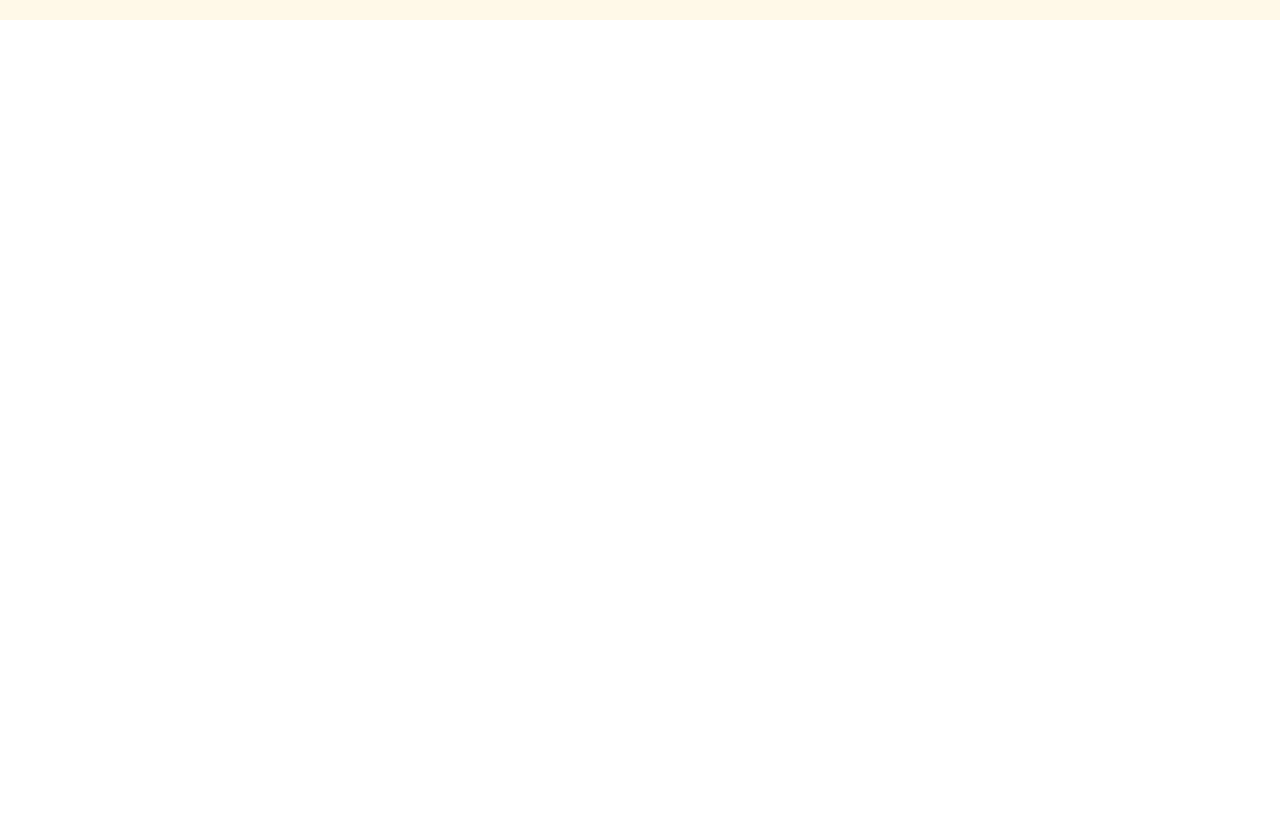
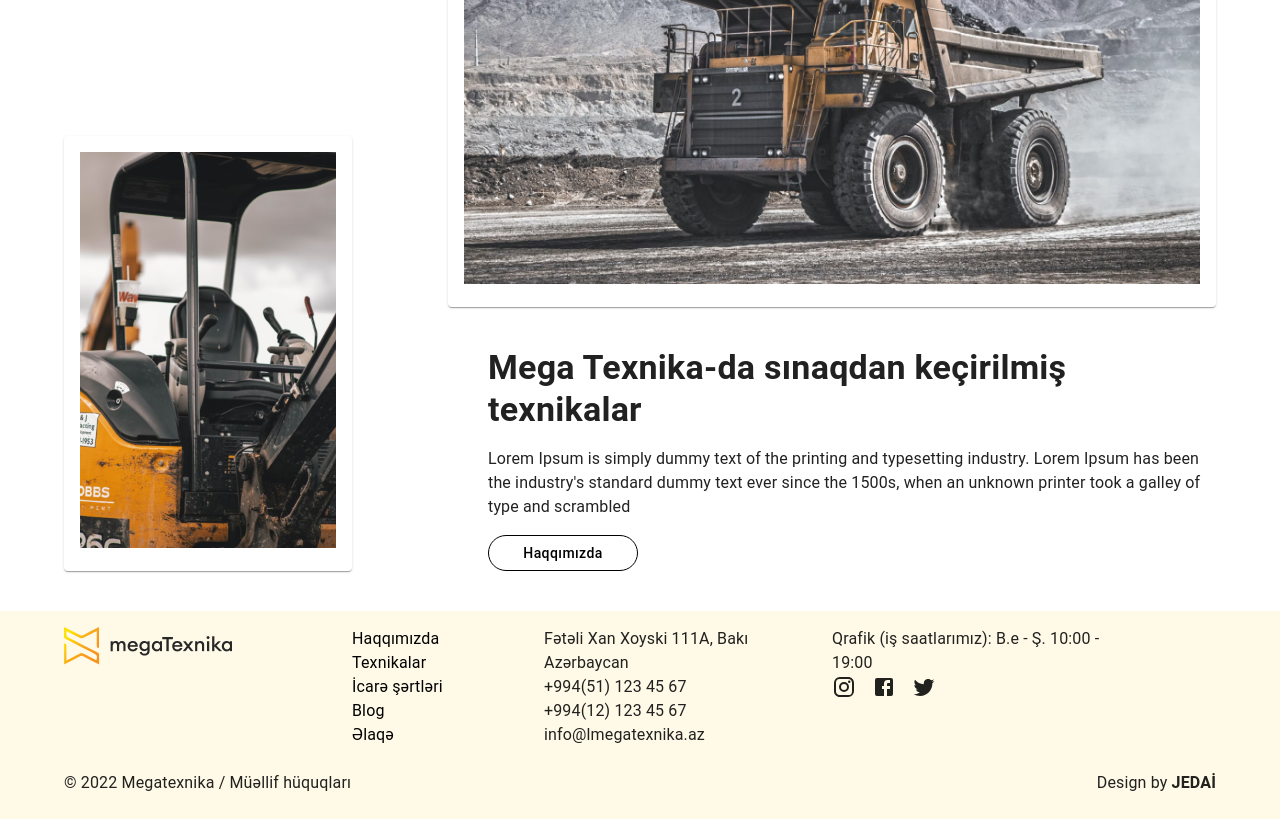
Before and after one commit to Ali-GreenHeart/fe12-mega-texnika, a React (Vite) app: page / in a window 1280 px wide. Shown: the part 1500-2319 px from the top of the page. Before the commit the page ends 1520 px from the top, so only its background shows below. Built offline with nearby package versions, Linux system fonts and the light colour scheme.

Commit message:
add PaperImg compo, new section

```diff
--- /dev/null
+++ b/src/components/PaperImg/index.jsx
@@ -0,0 +1,14 @@
+import { Paper } from "@mui/material"
+
+const PaperImg = ({ src }) => {
+    return (
+        <Paper sx={{ p: 2 }}>
+            <img
+                style={{ width: '100%' }}
+                src={src}
+                alt="eskavator"
+            />
+        </Paper>
+    )
+}
+export default PaperImg
--- a/src/pages/Home/index.jsx
+++ b/src/pages/Home/index.jsx
@@ -1,9 +1,12 @@
-import { Button, Container, Grid, Paper, Typography } from "@mui/material"
+import { Box, Button, Container, Grid, Paper, Typography } from "@mui/material"
 import PageContainer from "../../components/PageContainer"
 import ekskavator from "../../assets/ekskavator_1.png"
 import ekskavator_yukleyici from "../../assets/ekskavator_yukleyici.png"
 import eskavator from "../../assets/eskavator.png"
+import forklift from "../../assets/forklift.png"
+import belas from "../../assets/belas.png"
 import CategoryCard from "../../components/CategoryCard"
+import PaperImg from "../../components/PaperImg"
 
 const texnikalar = [
     {
@@ -59,13 +62,7 @@ const Home = () => {
                         <Button variant="outlined">Ətraflı</Button>
                     </Grid>
                     <Grid item xs={12} md={6}>
-                        <Paper sx={{ p: 2 }}>
-                            <img
-                                style={{ width: '100%' }}
-                                src={ekskavator}
-                                alt="eskavator"
-                            />
-                        </Paper>
+                        <PaperImg src={ekskavator} />
                     </Grid>
                 </Grid>
                 <Typography my={2} variant="h6" fontWeight="bold">Kateqoriyalar</Typography>
@@ -81,6 +78,19 @@ const Home = () => {
                         })
                     }
                 </Grid>
+                <Grid container alignItems="flex-end" justifyContent="space-between">
+                    <Grid item md={4} lg={3} sx={{ display: { xs: 'none', md: 'block' } }}>
+                        <PaperImg src={forklift} />
+                    </Grid>
+                    <Grid item xs={12} md={7} lg={8} >
+                        <PaperImg src={belas} />
+                        <Box pl={5} pt={5} >
+                            <Typography variant="h4" fontWeight="bold">Mega Texnika-da sınaqdan keçirilmiş texnikalar</Typography>
+                            <Typography my={2}>Lorem Ipsum is simply dummy text of the printing and typesetting industry. Lorem Ipsum has been the industry's standard dummy text ever since the 1500s, when an unknown printer took a galley of type and scrambled</Typography>
+                            <Button variant="outlined">Haqqımızda</Button>
+                        </Box>
+                    </Grid>
+                </Grid>
             </Container>
         </PageContainer>
     )
```
Also changed, not shown: src/assets/belas.png (added), src/assets/forklift.png (added).
